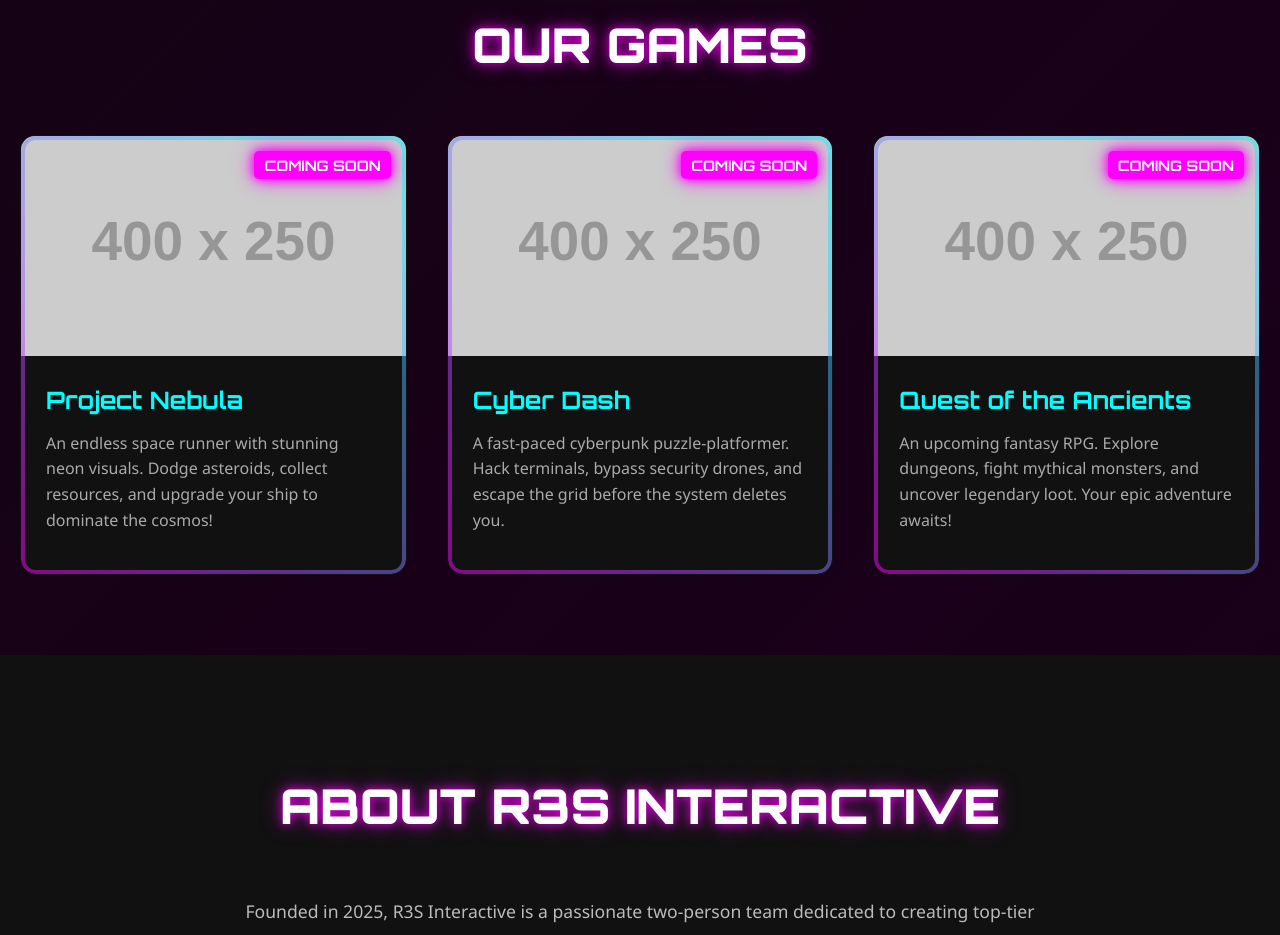
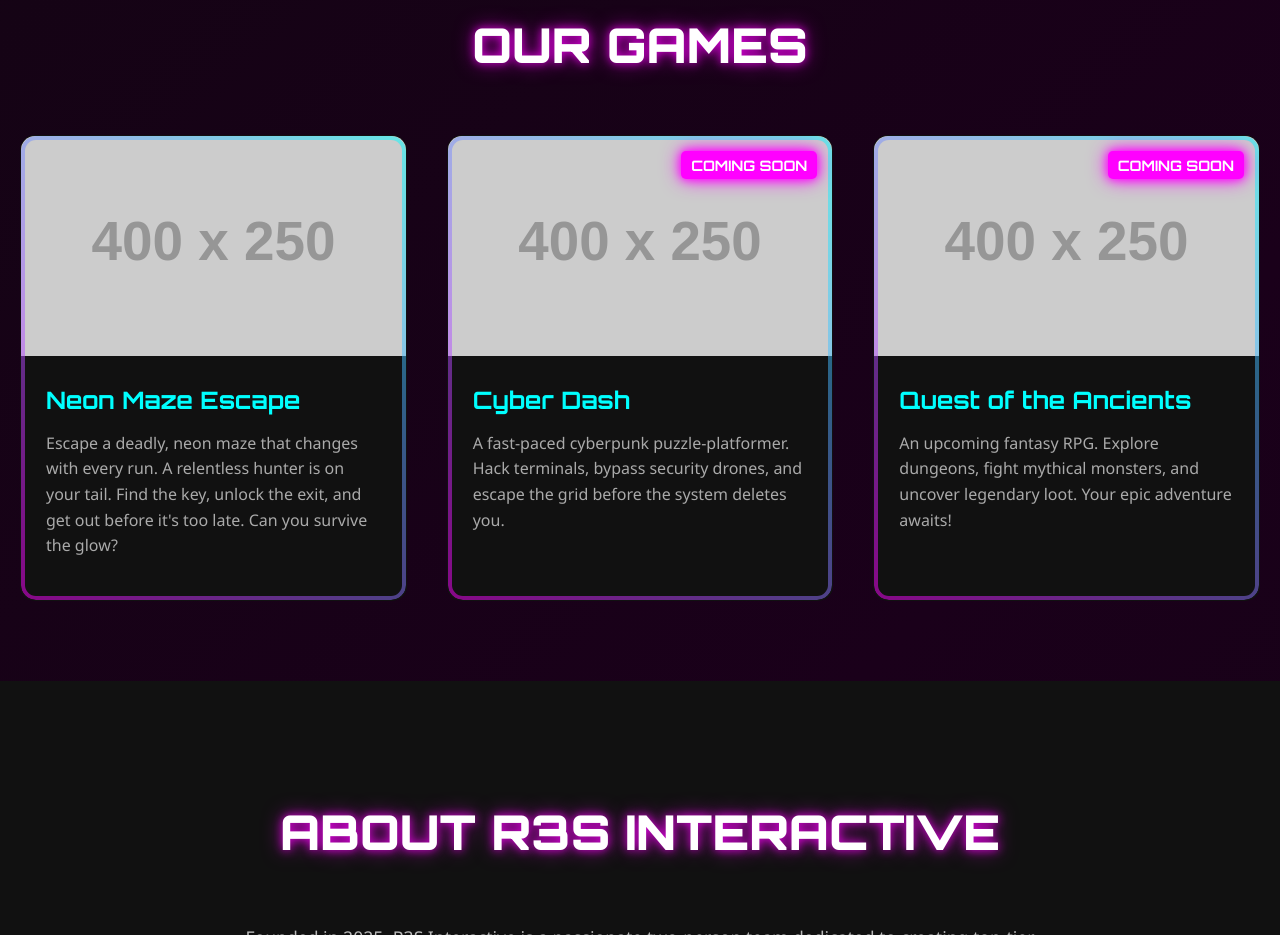
Before and after one commit to gsekharreddy/temp, a plain HTML site: page index.html in a window 1280 px wide. Shown: the part 1060-1995 px from the top of the page. Drawn offline with Linux system fonts and the light colour scheme; placeholder pictures from the web are drawn by us.

Commit message:
Update index.html

```diff
--- a/index.html
+++ b/index.html
@@ -460,11 +460,10 @@
                 <div class="games-grid">
                     <!-- Game Card 1 -->
                     <div class="game-card">
-                        <div class="coming-soon-badge">Coming Soon</div>
-                        <img src="https://placehold.co/400x250/00ffff/0a0a0a?text=Project+Nebula&font=orbitron" alt="Project Nebula Screenshot" onerror="this.onerror=null;this.src='https://placehold.co/400x250/00ffff/0a0a0a?text=Image+Error';">
+                        <img src="https://placehold.co/400x250/00ffff/0a0a0a?text=Neon+Maze+Escape&font=orbitron" alt="Neon Maze Escape Screenshot" onerror="this.onerror=null;this.src='https://placehold.co/400x250/00ffff/0a0a0a?text=Image+Error';">
                         <div class="game-card-content">
-                            <h3>Project Nebula</h3>
-                            <p>An endless space runner with stunning neon visuals. Dodge asteroids, collect resources, and upgrade your ship to dominate the cosmos!</p>
+                            <h3>Neon Maze Escape</h3>
+                            <p>Escape a deadly, neon maze that changes with every run. A relentless hunter is on your tail. Find the key, unlock the exit, and get out before it's too late. Can you survive the glow?</p>
                         </div>
                     </div>
                     <!-- Game Card 2 -->
```
